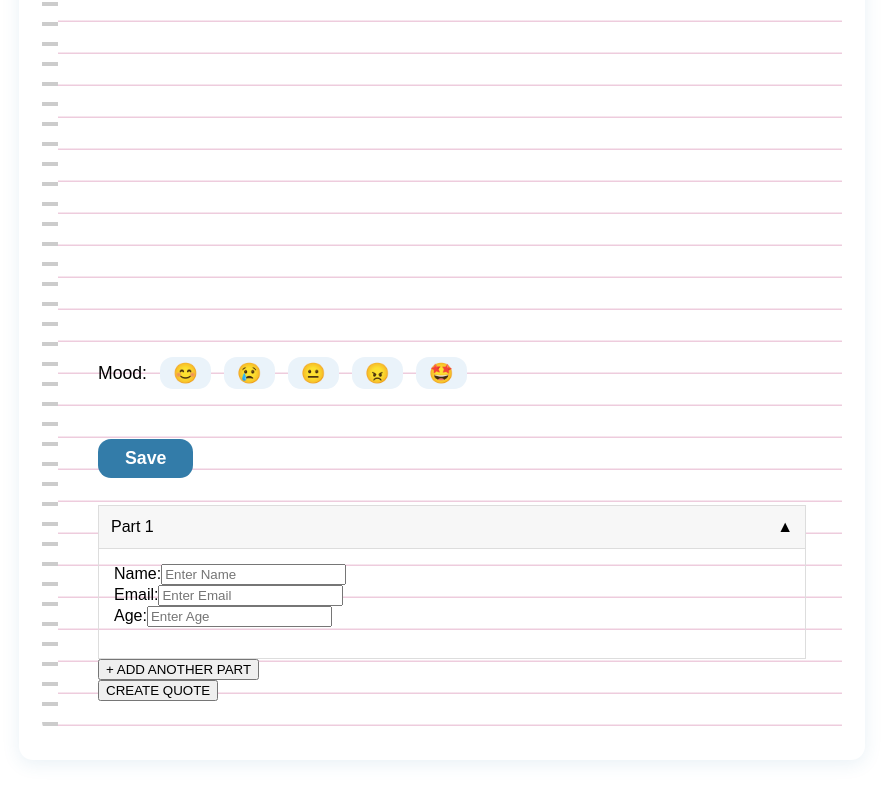
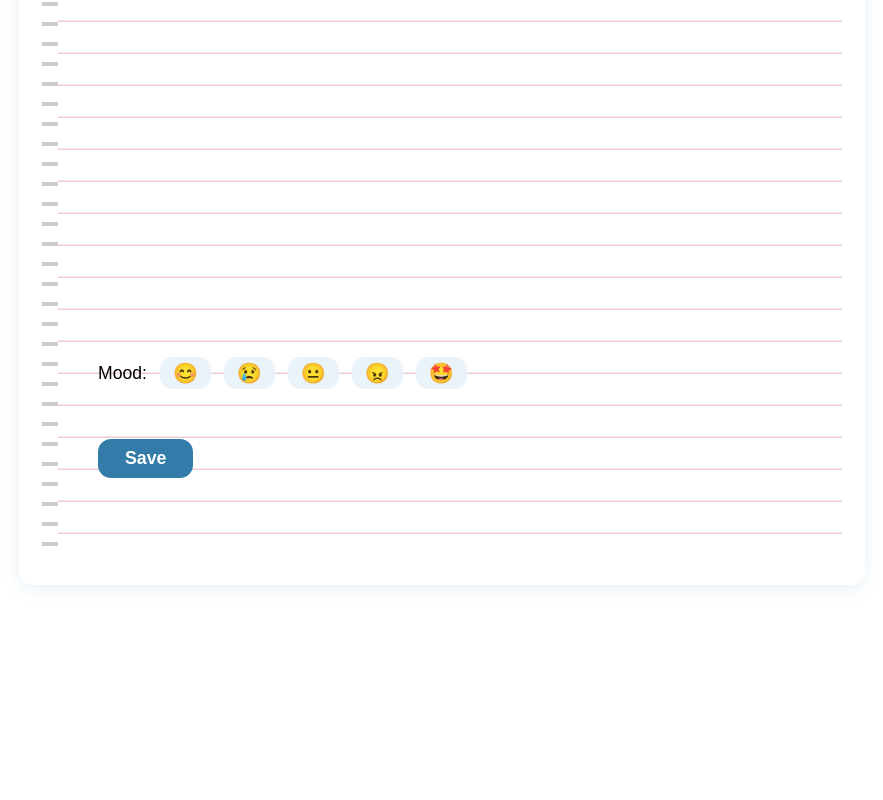
Before and after one commit to dsv111/psy-talk, an Angular app: page /diary in a window 1280 px wide. Shown: the part 274-1074 px from the top of the page, without its empty margins (198-1081 px from the left). After the commit the page ends 933 px from the top, so only its background shows below. Built offline with nearby package versions, Linux system fonts and the light colour scheme.

Commit message:
Revert "Implement dynamic parts management in diary component with add, remove, and submit functionality"
This reverts commit 36b6eae30ebb18f233e76b464457a7def9a9343a.

```diff
--- a/src/app/diary/diary.component.html
+++ b/src/app/diary/diary.component.html
@@ -6,7 +6,10 @@
         {{ selectedDate | date: 'MMMM dd, yyyy' }}
       </div>
       <div>
-        <input type="date" [max]="todayStr" [(ngModel)]="selectedDate" (change)="onDateChange()"
+        <input type="date"
+          [max]="todayStr"
+          [(ngModel)]="selectedDate"
+          (change)="onDateChange()"
           style="padding:2px 10px; border-radius:7px; font-size:1rem;">
       </div>
     </div>
@@ -17,7 +20,9 @@
 <div class="mood-row">
       <label>Mood:</label>
       <ng-container *ngFor="let mood of moods">
-        <button [class.selected]="entryMood === mood.value" (click)="entryMood = mood.value">
+        <button
+          [class.selected]="entryMood === mood.value"
+          (click)="entryMood = mood.value">
           {{ mood.icon }}
         </button>
       </ng-container>
@@ -39,129 +44,14 @@
       <span class="entry-mood">{{ getMoodIcon(entry.mood) }}</span>
       <div class="entry-text">{{ entry.text }}</div>
       <button class="delete-btn" (click)="deleteEntry(entry.date)">Delete</button>
-          <button class="save-btn" style="background:#bed6e3; color:#337ca9; padding:2px 15px; margin-left:7px;"
+      <button class="save-btn"
+              style="background:#bed6e3; color:#337ca9; padding:2px 15px; margin-left:7px;"
               (click)="beginEdit(entry.date)">Edit</button>
     </div>
   </ng-container>
   <!-- <div *ngIf="!analysis.getDiaryEntry(selectedDate)" class="empty-msg">No diary entry for this date.</div> -->
 </div>
 
-    <!-- <div class="container">
-      <app-accordion>
-        <app-accordion-item *ngFor="let part of parts; let i = index; trackBy: trackByPartId"
-          [title]="'Part ' + (i + 1)" [open]="part.isOpen" (toggleEvent)="part.isOpen = !part.isOpen">
-          <div class="panel-content fdx-text-body">
-
-            <div class="fdx-form-group">
-              <label for="name-{{part.id}}">Name:</label>
-              <input id="name-{{part.id}}" type="text" class="fdx-input-field" [(ngModel)]="part.name"
-                name="name-{{part.id}}" placeholder="Enter Name">
-            </div>
-
-            <div class="fdx-form-group">
-              <label for="email-{{part.id}}">Email:</label>
-              <input id="email-{{part.id}}" type="email" class="fdx-input-field" [(ngModel)]="part.email"
-                name="email-{{part.id}}" placeholder="Enter Email">
-            </div>
-
-            <div class="fdx-form-group">
-              <label for="age-{{part.id}}">Age:</label>
-              <input id="age-{{part.id}}" type="number" class="fdx-input-field" [(ngModel)]="part.age"
-                name="age-{{part.id}}" placeholder="Enter Age">
-            </div>
-
-            <p class="mt-4">
-              <button *ngIf="parts.length > 1" (click)="removePart(part.id)" class="fdx-button-danger fdx-button-small">
-                Remove Part {{ i + 1 }}
-              </button>
-            </p>
 
   </div>
-        </app-accordion-item>
-      </app-accordion>
-
-      <div class="fdx-add-part-container">
-        <button (click)="addPart()" class="fdx-link-button">
-          + ADD ANOTHER PART
-        </button>
 </div>
-    </div> -->
-
-<div class="card">
-  <div class="container">
-  <app-accordion>
-    <app-accordion-item
-      *ngFor="let part of parts; let i = index; trackBy: trackByPartId"
-      [title]="'Part ' + (i + 1)"
-      [open]="part.isOpen"
-      (toggleEvent)="part.isOpen = !part.isOpen"
-    >
-      <div class="panel-content fdx-text-body">
-
-        <div class="fdx-form-group">
-          <label for="name-{{part.id}}">Name:</label>
-          <input
-            id="name-{{part.id}}"
-            type="text"
-            class="fdx-input-field"
-            [(ngModel)]="part.name"
-            name="name-{{part.id}}"
-            placeholder="Enter Name"
-          >
-        </div>
-        <div class="fdx-form-group">
-          <label for="email-{{part.id}}">Email:</label>
-          <input
-            id="email-{{part.id}}"
-            type="email"
-            class="fdx-input-field"
-            [(ngModel)]="part.email"
-            name="email-{{part.id}}"
-            placeholder="Enter Email"
-          >
-        </div>
-
-        <div class="fdx-form-group">
-          <label for="age-{{part.id}}">Age:</label>
-          <input
-            id="age-{{part.id}}"
-            type="number"
-            class="fdx-input-field"
-            [(ngModel)]="part.age"
-            name="age-{{part.id}}"
-            placeholder="Enter Age"
-          >
-        </div>
-
-        <p class="mt-4">
-          <button
-            *ngIf="parts.length > 1"
-            (click)="removePart(part.id)"
-            class="fdx-button-danger fdx-button-small"
-          >
-            Remove Part {{ i + 1 }}
-          </button>
-        </p>
-
-      </div>
-    </app-accordion-item>
-  </app-accordion>
-
-  <div class="fdx-add-part-container">
-    <button (click)="addPart()" class="fdx-link-button">
-      + ADD ANOTHER PART
-    </button>
-  </div>
-
-  <div class="fdx-submit-container mt-5">
-    <button
-      (click)="submitAndLogData()"
-      class="fdx-button-primary fdx-button-lg"
-    >
-      CREATE QUOTE
-    </button>
-  </div>
-</div>
-</div>
-  </div>
-</div>
--- a/src/app/diary/diary.component.ts
+++ b/src/app/diary/diary.component.ts
@@ -2,20 +2,11 @@ import { Component } from '@angular/core';
 import { CommonModule } from '@angular/common';
 import { FormsModule } from '@angular/forms';
 import { AnalysisService } from '../analysis.service';
-import { AccordionComponent } from '../shared/accordion/accordion.component';
-import { AccordionItemComponent } from '../shared/accordion-item/accordion-item.component';
+
 interface DiaryEntry {
   date: string;
   text: string;
   mood?: string;
-}
-// Define a basic interface for a Part
-export interface Part {
-  id: number;
-  isOpen: boolean;       // Controls the open/close state of the accordion item
-  name: string;          // Form field 1
-  email: string;         // Form field 2
-  age: number | null;    // Form field 3
 }
 // Utility function outside component
 function isBrowser(): boolean {
@@ -25,7 +16,7 @@ function isBrowser(): boolean {
 @Component({
   selector: 'app-diary',
   standalone: true,
-  imports: [CommonModule, FormsModule,AccordionComponent,AccordionItemComponent],
+  imports: [CommonModule, FormsModule],
   templateUrl: './diary.component.html',
   styleUrls: ['./diary.component.css']
 })
@@ -42,14 +33,8 @@ export class DiaryComponent {
     { value: 'angry', icon: '😠' },
     { value: 'excited', icon: '🤩' }
   ];
-// A counter to ensure unique IDs for new parts (Part 1, Part 2, etc.)
-  private nextPartId = 1;
-  // The array holding all the parts to be rendered
-  parts: Part[] = [];
 
- constructor(public analysis: AnalysisService) {
-  this.addPart(true);
- }
+ constructor(public analysis: AnalysisService) {}
 
   ngOnInit() {
     const today = new Date();
@@ -57,52 +42,6 @@ export class DiaryComponent {
     this.selectedDate = this.todayStr;
     this.loadEntries();
     this.loadEntry();
-  }
-
-  /**
-   * Adds a new Part object to the 'parts' array.
-   */
-  addPart(shouldBeOpen: boolean = false): void {
-    const newPart: Part = {
-      id: this.nextPartId++,
-      isOpen: shouldBeOpen,
-      name: '',
-      email: '',
-      age: null
-    };
-    this.parts.push(newPart);
-  }
-
-  // Optional: Method to remove a part
-  removePart(id: number): void {
-    this.parts = this.parts.filter(part => part.id !== id);
-  }
-  /**
-   * Helps Angular optimize rendering when items are added/removed from the list.
-   * @param index The index of the item
-   * @param part The current Part object
-   * @returns The unique ID of the part
-   */
-  trackByPartId(index: number, part: Part): number {
-    return part.id;
-  }
-
-  submitAndLogData(): void {
-    console.log('--- Submitting & Logging All Dynamic Parts Data ---');
-
-    // Log the entire array structure
-    console.log(this.parts);
-
-    // Optional: Log data for each part individually
-    this.parts.forEach((part, index) => {
-      console.log(`Part ${index + 1} Data (ID: ${part.id}):`, {
-        Name: part.name,
-        Email: part.email,
-        Age: part.age
-      });
-    });
-
-    console.log('----------------------------------------------------');
   }
 
   onDateChange() {
@@ -148,7 +87,6 @@ export class DiaryComponent {
       text: this.entryText.trim(),
       mood: this.entryMood
     };
-
     localStorage.setItem('diary-' + this.selectedDate, JSON.stringify(entry));
     this.loadEntries();
     alert('Diary saved for ' + this.selectedDate);
```
Lines whose indentation alone changed are shown as unchanged.
